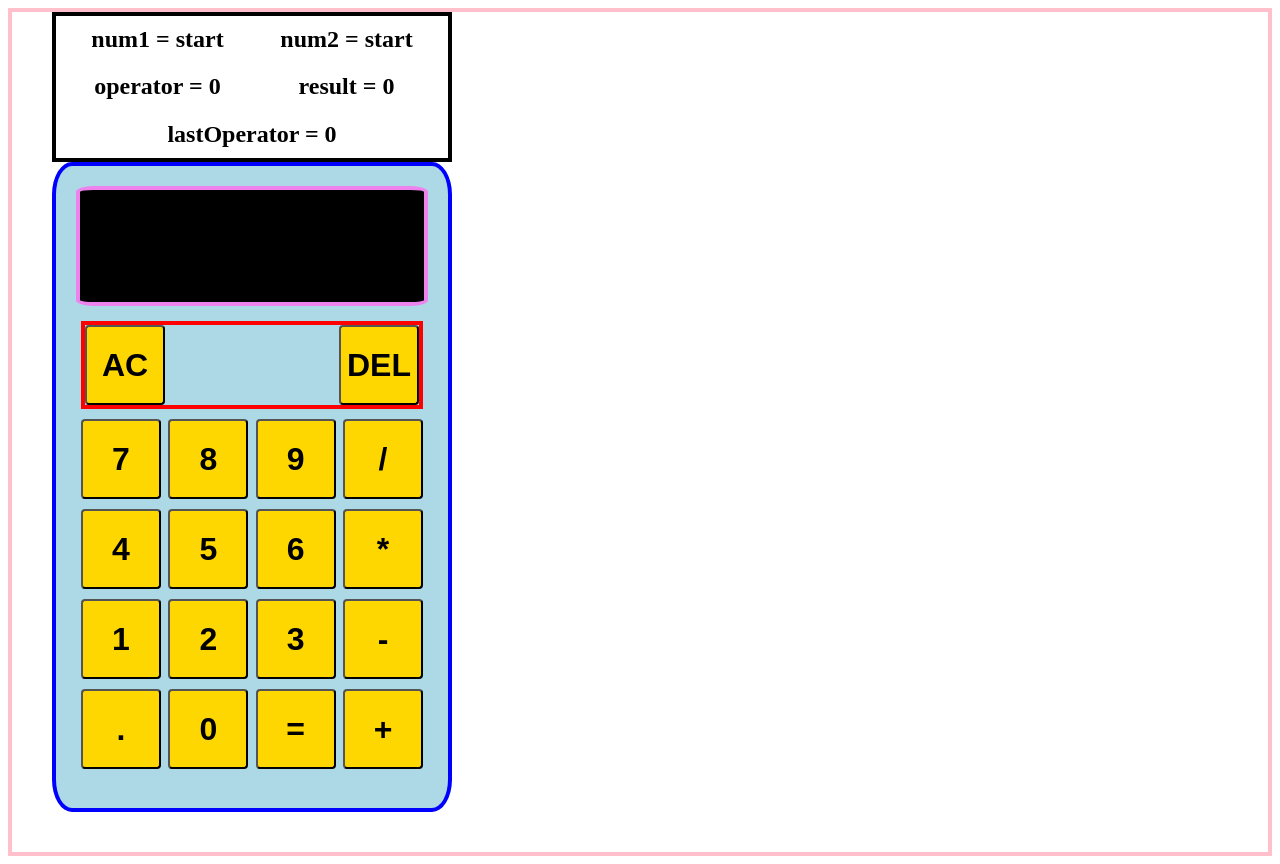
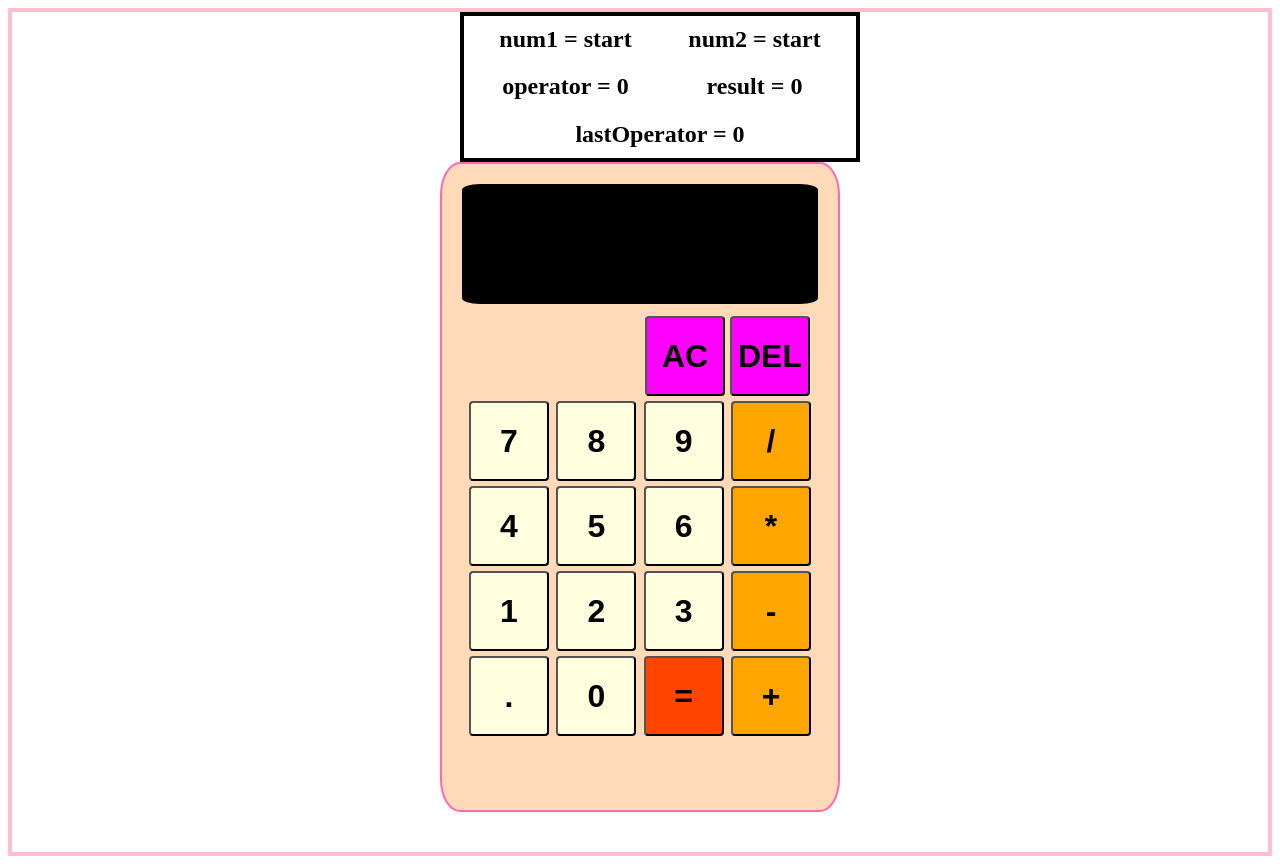
Before and after one commit to FlagonDragon/calculator, a plain HTML site: page index.html in a window 1280 px wide. Drawn offline with Linux system fonts and the light colour scheme; a web font is replaced by a local one.

Commit message:
updated visuals

```diff
--- a/index.html
+++ b/index.html
@@ -5,6 +5,7 @@
     <meta name="viewport" content="width=device-width, initial-scale=1.0">
     <title>calculator</title>
     <link rel="stylesheet" href="styles.css">
+    <link href="https://fonts.cdnfonts.com/css/calculator" rel="stylesheet">
 </head>
 <body>
 
@@ -24,10 +25,16 @@
 
         <div class="buttons-container">
 
+            <div class="firstRow">
+
                 <div class="row1">
                     <button id="clear">AC</button>
                     <button id="delBtn">DEL</button>
                 </div>
+
+            </div>
+
+            <div class="otherRows">
 
                 <div class="row2">
                     <button class='number' id="seven">7</button>
@@ -63,6 +70,8 @@
 
     </div>
 
+</div>
+
 
 
 <script src="javascript.js"></script>
--- a/javascript.js
+++ b/javascript.js
@@ -206,8 +206,8 @@ buttons = document.querySelectorAll('button');
 
             lastOperatorCounter.textContent = `lastOperator = ${variables.lastOperator}`;
 
-            if (display.textContent.length > 16) {
-                display.textContent = display.textContent.slice(0,15);
+            if (display.textContent.length > 13) {
+                display.textContent = display.textContent.slice(0,13);
             }
 
         });
--- a/styles.css
+++ b/styles.css
@@ -5,14 +5,15 @@
 .container {
     display: flex;
     flex-direction: column;
+    align-items: center;
     border: 4px solid pink
 }
 
 .calculator {
     display: flex;
     flex-direction: column;
-    border: 4px solid blue;
-    background-color: lightblue ;
+    border: 2px solid hotpink;
+    background-color: peachpuff ;
     margin: 40px;
     padding: 15px;
     width: 400px;
@@ -22,16 +23,18 @@
 
 .display {
     display: flex;
-    justify-content: center;
+    justify-content: end;
     align-items: center;
-    border: 4px solid violet;
+    /* border: 4px solid violet; */
     background-color: black;
     color: green;
-    font-size: 40px;
+    font-size: 52px;
+    font-family: 'Calculator', sans-serif;
     text-align: end;
     font-weight: bold;
     margin: 5px;
-    padding: 10px;
+    padding-right: 30px;
+    padding-top: 25px;
     height: 120px;
     border-radius: 5%;
 }
@@ -39,25 +42,24 @@
 .buttons-container {
     display: flex;
     flex-direction: column;
-    /* border: 2px solid white; */
+    border: 2px solid transparent;
     margin: 5px;
 }
 
-.row1 {
+.firstRow {
     display: flex;
     justify-content: end;
-    border: 4px solid red
+    margin-right: 5px;
 }
 
-.buttons-container div {
+.otherRows div {
     display: flex;
     justify-content: space-between;
     margin: 5px;
 }
 
-
 .buttons-container button {
-    background-color: gold;
+    background-color: lightyellow;
     color: black;
     font-size: 32px;
     font-weight: bold;
@@ -65,6 +67,19 @@
     height: 100%;
     aspect-ratio: 1/1;
     border-radius: 5%;
+}
+
+.row1 button {
+    margin-right: 1px;
+    background-color: fuchsia;
+}
+
+#addition, #substraction, #multiplication, #division {
+    background-color: orange;
+}
+
+#equal {
+    background-color: orangered;
 }
 
 .scoreboard {
```
Lines whose indentation alone changed are shown as unchanged.
